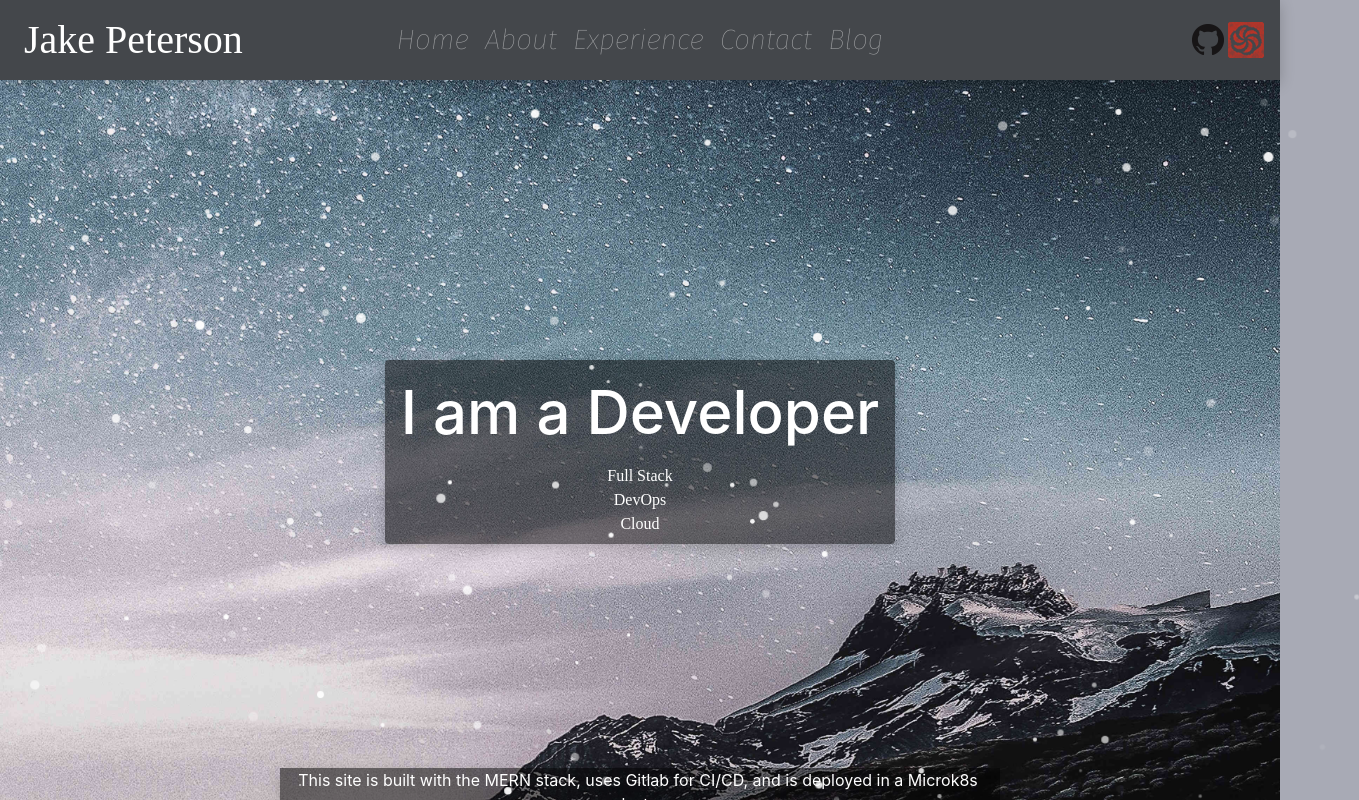
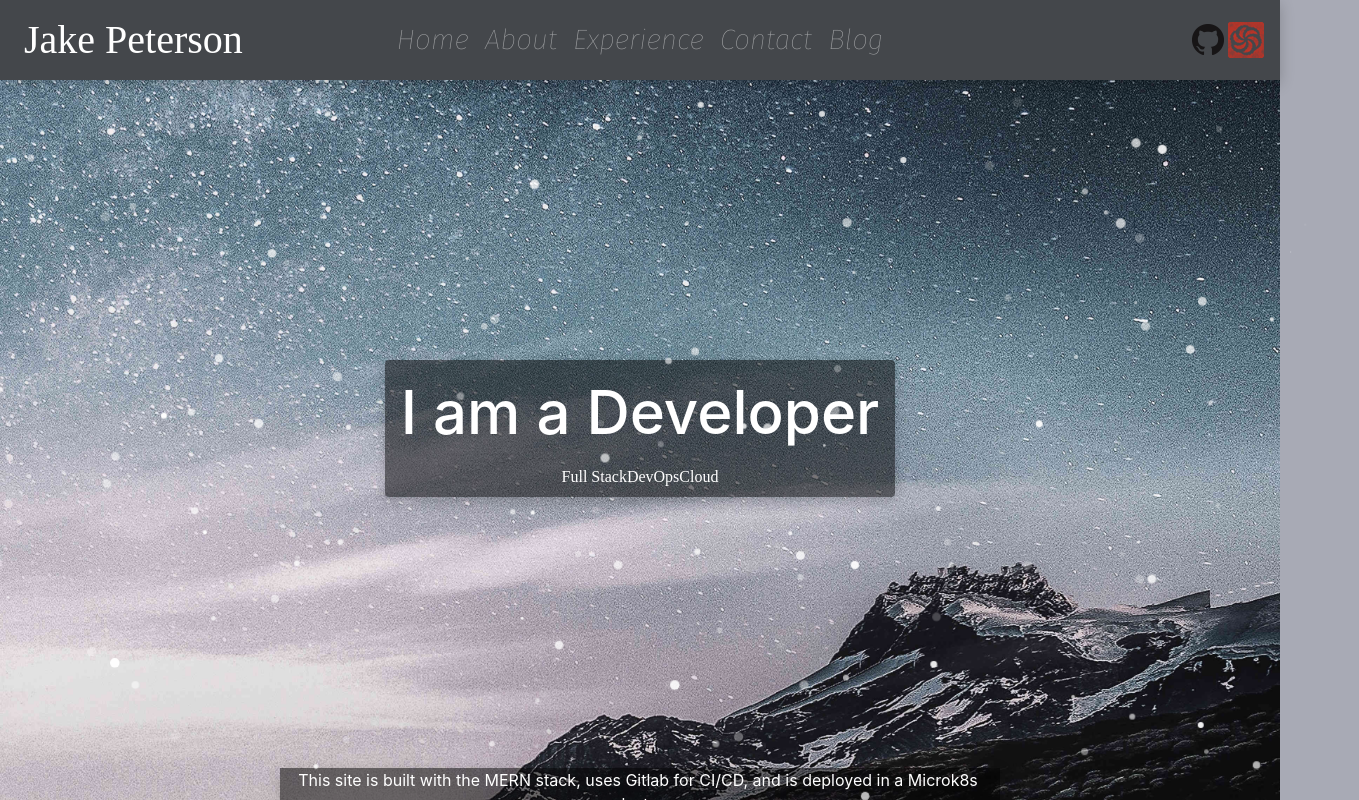
Before and after one commit to jtp03a/jakepeterson.dev, a React (Create React App) app in the folder client/: page / in a window 1280 px wide. Shown: the top 800 px of the page, 1359 px wide, since content can reach past the window. Built offline with nearby package versions, Linux system fonts and the light colour scheme; no server answers; a web font is replaced by a local one.

Commit message:
Update client/src/App.scss

```diff
--- a/client/src/App.scss
+++ b/client/src/App.scss
@@ -110,6 +110,7 @@ li.nav-item.active{
 .flexItems {
   color: white;
   font-family: 'Gruppo', cursive;
+  display:inline
 }
 
 #cardHeader{
```
